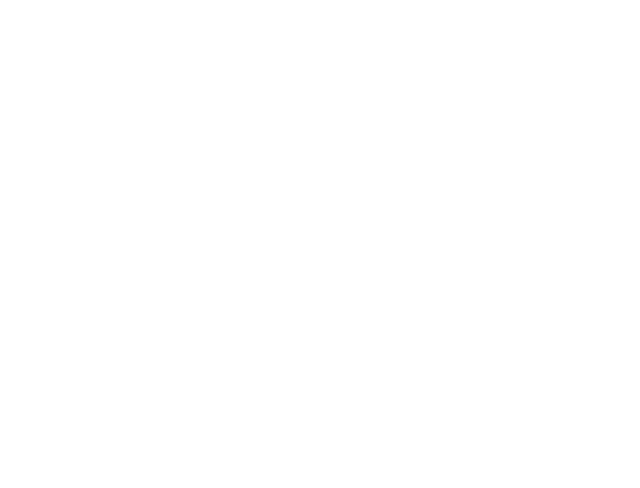
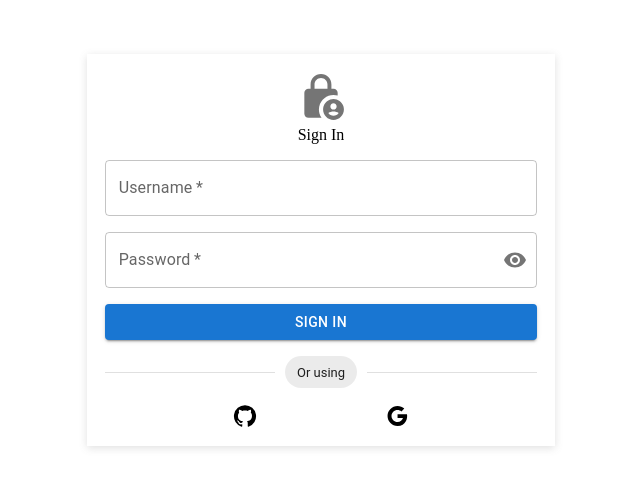
Before and after one commit to devphamduong/NextJS-Basic, a Next.js app: page /auth/signin in a window 1280 px wide. Shown: the part 150-638 px from the top of the page, without its empty margins (319-959 px from the left). Built offline with nearby package versions, Linux system fonts and the light colour scheme.

Commit message:
Design Login

```diff
--- a/src/app/(guest)/auth/signin/page.tsx
+++ b/src/app/(guest)/auth/signin/page.tsx
@@ -1,5 +1,7 @@
+import AuthSignIn from "@/components/auth/auth.signin";
+
 function SignInPage() {
-  return <></>;
+  return <AuthSignIn></AuthSignIn>;
 }
 
 export default SignInPage;
--- a/src/app/(guest)/layout.tsx
+++ b/src/app/(guest)/layout.tsx
@@ -1,7 +1,4 @@
-import ThemeRegistry from "@/components/ThemeRegistry/ThemeRegistry";
-import AppFooter from "@/components/footer/app.footer";
-import AppHeader from "@/components/header/app.header";
-import NextAuthWrapper from "@/lib/next.auth.wrapper";
+import "@/styles/app.scss";
 
 export default function RootLayout({
   children,
--- /dev/null
+++ b/src/components/auth/auth.signin.tsx
@@ -0,0 +1,133 @@
+"use client";
+import { Box, Chip, Divider, IconButton, InputAdornment } from "@mui/material";
+import TextField from "@mui/material/TextField";
+import React, { useState } from "react";
+import Visibility from "@mui/icons-material/Visibility";
+import VisibilityOff from "@mui/icons-material/VisibilityOff";
+import Button from "@mui/material/Button";
+import GitHubIcon from "@mui/icons-material/GitHub";
+import GoogleIcon from "@mui/icons-material/Google";
+import Grid from "@mui/material/Unstable_Grid2/Grid2";
+import LockPersonIcon from "@mui/icons-material/LockPerson";
+
+function SignInPage() {
+  const [showPassword, setShowPassword] = useState(false);
+  const [username, setUsername] = useState<string>("");
+  const [password, setPassword] = useState<string>("");
+  const [isValidUsername, setIsValidUsername] = useState<boolean>(true);
+  const [isValidPassword, setIsValidPassword] = useState<boolean>(true);
+  const handleClickShowPassword = () => setShowPassword((show) => !show);
+
+  const handleMouseDownPassword = (
+    event: React.MouseEvent<HTMLButtonElement>
+  ) => {
+    event.preventDefault();
+  };
+
+  const handleSignIn = () => {
+    setIsValidUsername(username ? true : false);
+    setIsValidPassword(password ? true : false);
+    if (username && password) {
+      console.log(username, password);
+    }
+  };
+
+  return (
+    <Box
+      component="form"
+      noValidate
+      autoComplete="off"
+      sx={{
+        height: "100vh",
+        display: "flex",
+        alignItems: "center",
+        justifyContent: "center",
+      }}
+    >
+      <Grid container justifyContent="center">
+        <Grid
+          xs={11}
+          sm={6}
+          container
+          spacing={2}
+          sx={{
+            boxShadow: "rgba(99, 99, 99, 0.2) 0px 2px 8px 0px",
+            padding: "10px",
+          }}
+        >
+          <Grid xs={12}>
+            <div style={{ textAlign: "center" }}>
+              <LockPersonIcon color="action" sx={{ height: 50, width: 50 }} />
+              <div>Sign In</div>
+            </div>
+          </Grid>
+          <Grid xs={12}>
+            <TextField
+              id="outlined-basic"
+              label="Username"
+              variant="outlined"
+              required
+              fullWidth
+              value={username}
+              onChange={(e) => setUsername(e.target.value)}
+              helperText={!isValidUsername ? "Please enter your user name" : ""}
+              error={!isValidUsername}
+            />
+          </Grid>
+          <Grid xs={12}>
+            <TextField
+              fullWidth
+              label="Password"
+              required
+              value={password}
+              onChange={(e) => setPassword(e.target.value)}
+              helperText={!isValidPassword ? "Please enter your password" : ""}
+              error={!isValidPassword}
+              type={!showPassword ? "password" : "text"}
+              id="outlined-start-adornment"
+              InputProps={{
+                endAdornment: (
+                  <InputAdornment position="end">
+                    <IconButton
+                      aria-label="toggle password visibility"
+                      onClick={handleClickShowPassword}
+                      onMouseDown={handleMouseDownPassword}
+                      edge="end"
+                    >
+                      {showPassword ? <VisibilityOff /> : <Visibility />}
+                    </IconButton>
+                  </InputAdornment>
+                ),
+              }}
+            />
+          </Grid>
+          <Grid xs={12}>
+            <Button
+              variant="contained"
+              fullWidth
+              onClick={() => handleSignIn()}
+            >
+              Sign In
+            </Button>
+          </Grid>
+          <Grid xs={12}>
+            <Divider>
+              <Chip label="Or using" />
+            </Divider>
+          </Grid>
+          <Grid
+            xs={12}
+            display="flex"
+            justifyContent="space-evenly"
+            alignItems="center"
+          >
+            <GitHubIcon sx={{ cursor: "pointer" }} />
+            <GoogleIcon sx={{ cursor: "pointer" }} />
+          </Grid>
+        </Grid>
+      </Grid>
+    </Box>
+  );
+}
+
+export default SignInPage;
--- /dev/null
+++ b/src/styles/app.scss
@@ -0,0 +1,6 @@
+html,
+body {
+    margin    : 0;
+    padding   : 0;
+    box-sizing: border-box;
+}
```
